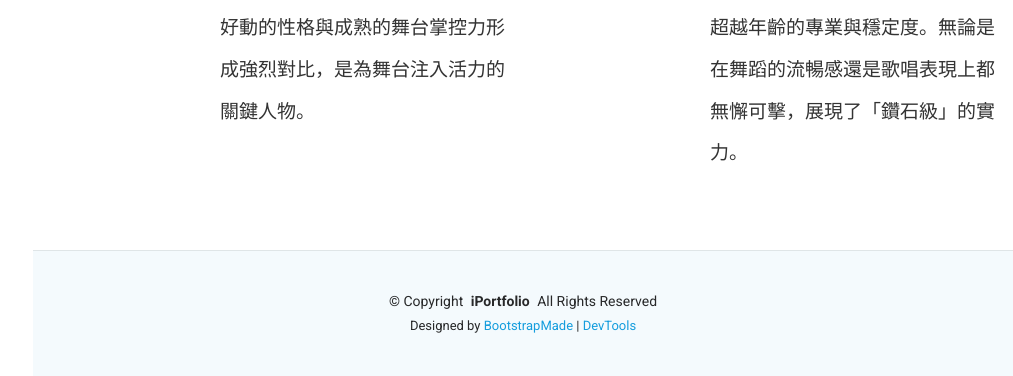
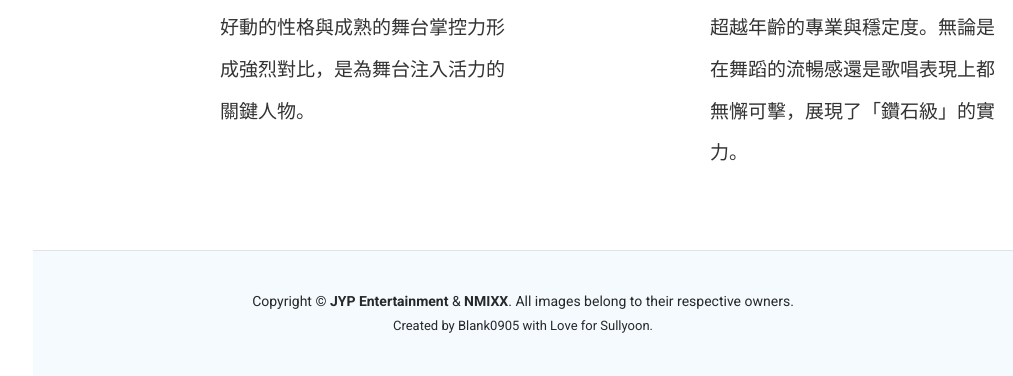
Before and after one commit to Blank0905/Blank0905.github.io, a plain HTML site: page index.html in a window 1280 px wide. Shown: the part 4816-5192 px from the top of the page, without its empty margins (267-1280 px from the left). Drawn offline with Linux system fonts and the light colour scheme.

Commit message:
更新頁腳內容，替換版權信息及設計者說明

```diff
--- a/index.html
+++ b/index.html
@@ -418,36 +418,20 @@
 
         </div>
       </div>
-    </section>
-
-
-
     </section><!-- /members Section -->
-
-
-
-
 
   </main>
 
   <footer id="footer" class="footer position-relative light-background">
-
-    <div class="container">
-      <div class="copyright text-center ">
-        <p>© <span>Copyright</span> <strong class="px-1 sitename">iPortfolio</strong> <span>All Rights Reserved</span>
-        </p>
-      </div>
-      <div class="credits">
-        <!-- All the links in the footer should remain intact. -->
-        <!-- You can delete the links only if you've purchased the pro version. -->
-        <!-- Licensing information: https://bootstrapmade.com/license/ -->
-        <!-- Purchase the pro version with working PHP/AJAX contact form: [buy-url] -->
-        Designed by <a href="https://bootstrapmade.com/">BootstrapMade</a> | <a
-          href="https://bootstrapmade.com/tools/">DevTools</a>
-      </div>
+  <div class="container">
+    <div class="copyright text-center">
+      <p>Copyright © <strong>JYP Entertainment</strong> & <strong>NMIXX</strong>. All images belong to their respective owners.</p>
     </div>
-
-  </footer>
+    <div class="credits">
+      Created by Blank0905 with Love for Sullyoon.
+    </div>
+  </div>
+</footer>
 
   <!-- Scroll Top -->
   <a href="#" id="scroll-top" class="scroll-top d-flex align-items-center justify-content-center"><i
```
